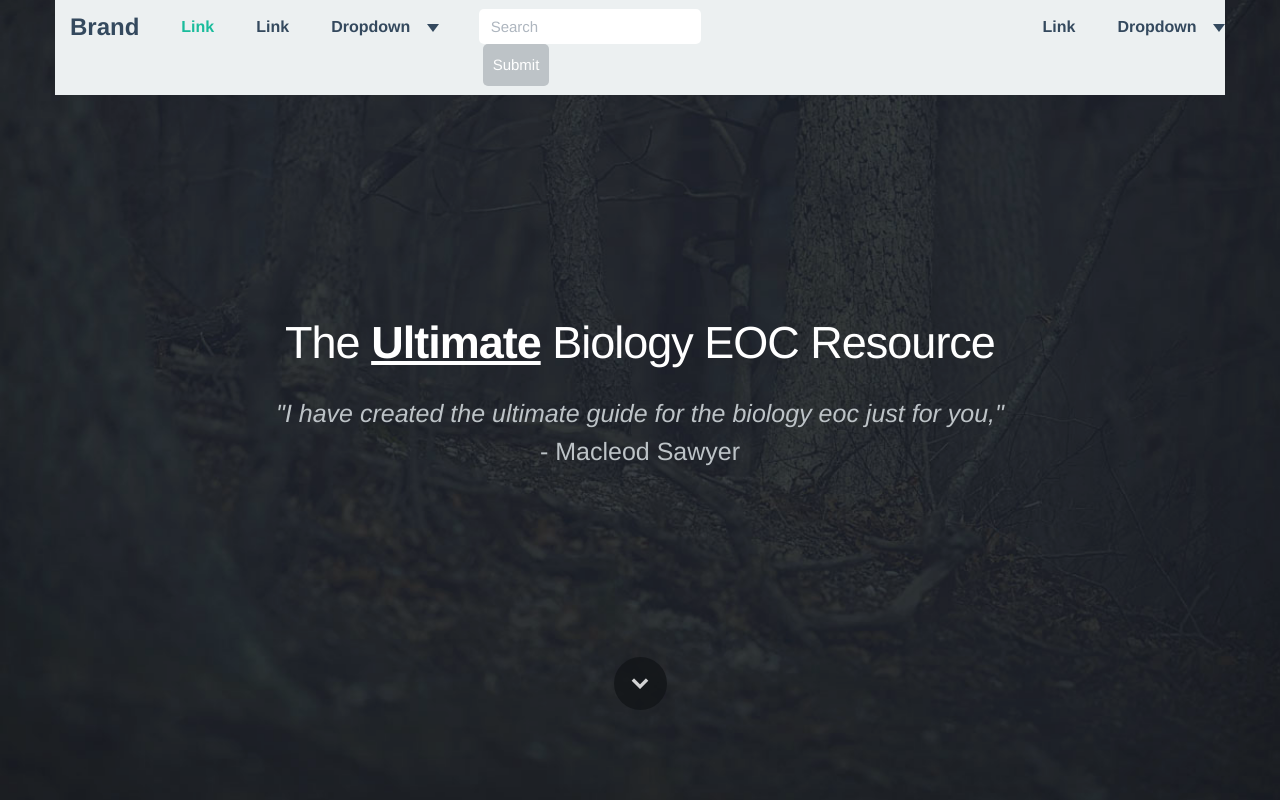
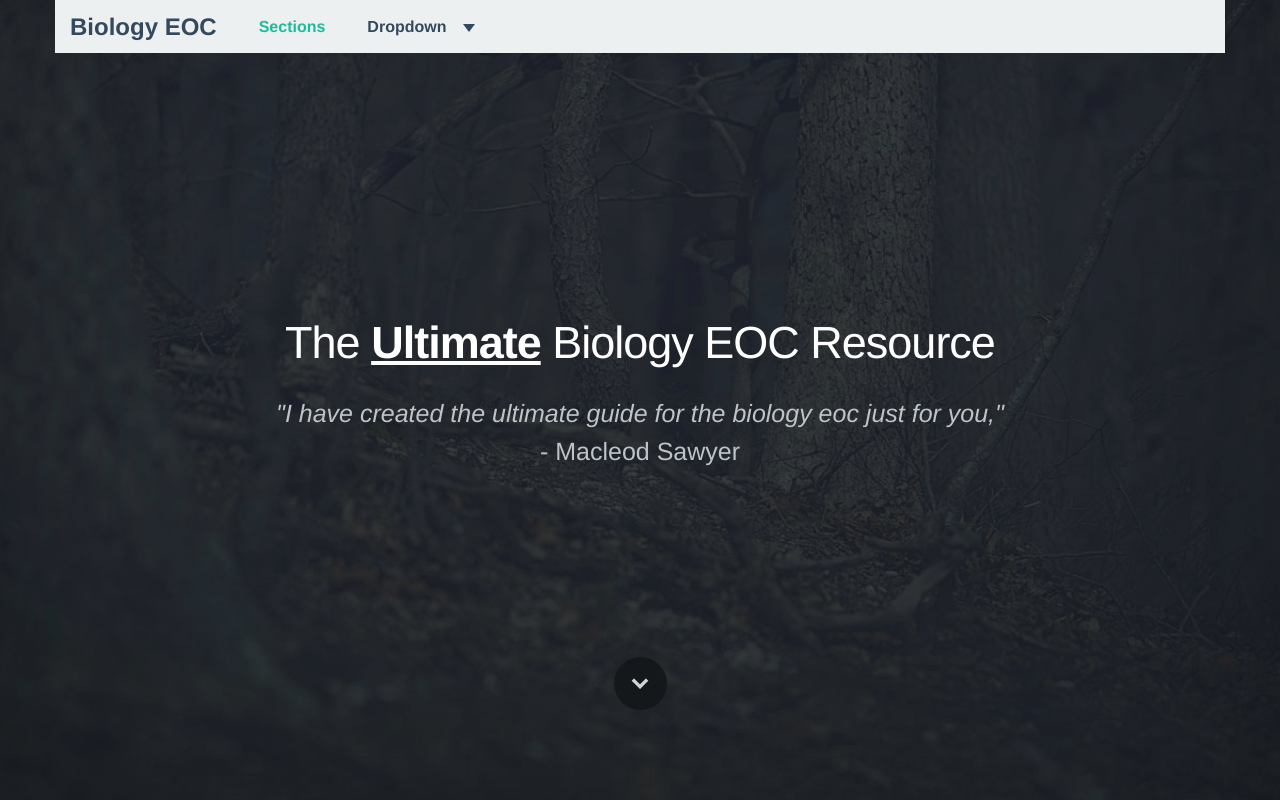
Before and after one commit to drannex42/biology-final, a plain HTML site: page index.html in a window 1280 px wide. Shown: the top 800 px of the page. Drawn offline with nearby package versions, Linux system fonts and the light colour scheme; files that its build step writes are made by us from their sources.

Commit message:
Update index.html

```diff
--- a/index.html
+++ b/index.html
@@ -27,14 +27,13 @@
         <span class="icon-bar"></span>
         <span class="icon-bar"></span>
       </button>
-      <a class="navbar-brand" href="#">Brand</a>
+      <a class="navbar-brand" href="#">Biology EOC</a>
     </div>
 
     <!-- Collect the nav links, forms, and other content for toggling -->
     <div class="collapse navbar-collapse" id="bs-example-navbar-collapse-1">
       <ul class="nav navbar-nav">
-        <li class="active"><a href="#">Link</a></li>
-        <li><a href="#">Link</a></li>
+        <li class="active"><a href="#">Sections</a></li>
         <li class="dropdown">
           <a href="#" class="dropdown-toggle" data-toggle="dropdown">Dropdown <b class="caret"></b></a>
           <ul class="dropdown-menu">
@@ -45,25 +44,6 @@
             <li><a href="#">Separated link</a></li>
             <li class="divider"></li>
             <li><a href="#">One more separated link</a></li>
-          </ul>
-        </li>
-      </ul>
-      <form class="navbar-form navbar-left" role="search">
-        <div class="form-group">
-          <input type="text" class="form-control" placeholder="Search">
-        </div>
-        <button type="submit" class="btn btn-default">Submit</button>
-      </form>
-      <ul class="nav navbar-nav navbar-right">
-        <li><a href="#">Link</a></li>
-        <li class="dropdown">
-          <a href="#" class="dropdown-toggle" data-toggle="dropdown">Dropdown <b class="caret"></b></a>
-          <ul class="dropdown-menu">
-            <li><a href="#">Action</a></li>
-            <li><a href="#">Another action</a></li>
-            <li><a href="#">Something else here</a></li>
-            <li class="divider"></li>
-            <li><a href="#">Separated link</a></li>
           </ul>
         </li>
       </ul>
```
